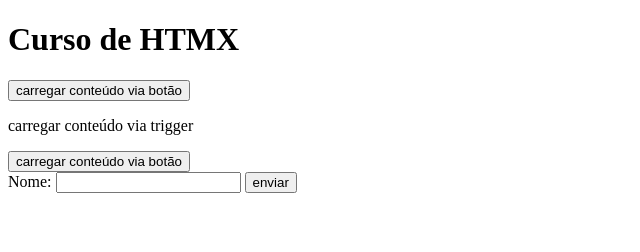
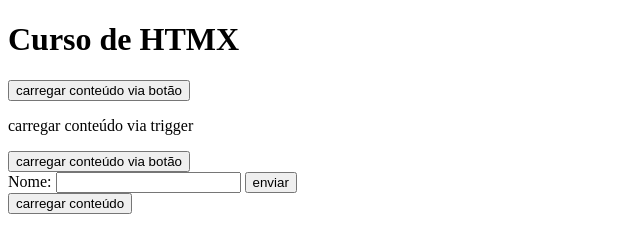
Before and after one commit to albinoafricans/htmx, a website: page base/public/index.html in a window 1280 px wide. Shown: the whole page, without its empty margins (0-640 px from the left). Drawn offline with nearby package versions, Linux system fonts and the light colour scheme.

Commit message:
atributo tx-swap  trocar o html pelo enviado pelo backend

```diff
--- a/base/public/index.html
+++ b/base/public/index.html
@@ -37,5 +37,17 @@
 
     <div id="conteudo-post"></div>
 
+
+    <!-- swap - ele substitui a div #conteudo-swap para o retorno -->
+    <!-- dessa forma podemos incluir o html sem ficarmos refem do html que ja esta na pagina -->
+     <button
+      hx-get="/trocar-conteudo"
+      hx-target="#conteudo-swap"
+      hx-swap="outerHTML"
+
+     >carregar conteúdo</button>
+
+     <div id="conteudo-swap"></div>
+
 </body>
 </html>
```
